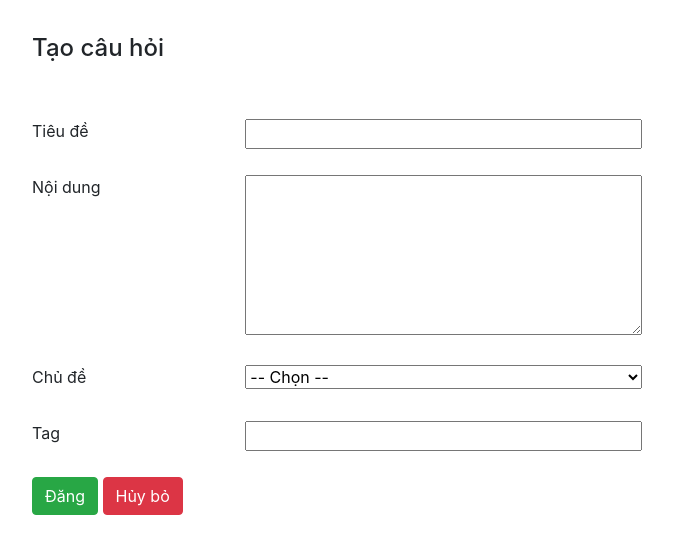
After one commit to nguyenxuanthanh179/CSE485_1851171393_NguyenXuanThanh, a PHP site: page /CSE485_1851171393_NguyenXuanThanh/post.php in a window 1280 px wide. The commit adds this page. Shown: the top 554 px of the page, without its empty margins (303-976 px from the left). Run offline with PHP 8.4, Linux system fonts and the light colour scheme; some libraries are stand-ins or nearby versions.

Commit message:
Tạo câu hỏi

```diff
--- a/3.PROJECT/css/diendan.css
+++ b/3.PROJECT/css/diendan.css
@@ -33,6 +33,11 @@ header ul li a:hover{
 .container .left .content{
     margin-top: 5px;
     margin-bottom: 5px;
+}
+
+.content .content1{
+
+    padding-top: 10px;
 }
 
 /* .container .left .content .left{
--- a/3.PROJECT/js/diendan.js
+++ b/3.PROJECT/js/diendan.js
@@ -1,11 +1,13 @@
 $(document).ready(function(){
     $('#like').click(function(){
         $('#qlt1').html(function(i, val) {
-            return val*1+1 })
+            return +val+1 ;
+        })
     })
 
     $('#unlike').click(function(){
         $('#qlt2').html(function(i, val) {
-            return val*1+1 })
+            return val*1+1 ;
+        })
     })
 })
--- /dev/null
+++ b/3.PROJECT/post.php
@@ -0,0 +1,129 @@
+<?php
+    $conn = mysqli_connect('localhost','root','','webkhoa');
+    if(!$conn){
+        die('Khong the ket noi');
+    }
+?>
+
+<!doctype html>
+<html lang="en">
+  <head>
+    <title>Title</title>
+    <!-- Required meta tags -->
+    <meta charset="utf-8">
+    <meta name="viewport" content="width=device-width, initial-scale=1, shrink-to-fit=no">
+    <link rel="stylesheet" href="css/diendan.css">
+    <script src="https://kit.fontawesome.com/591c492c07.js" crossorigin="anonymous"></script>
+
+    <!-- Bootstrap CSS -->
+    <link rel="stylesheet" href="https://stackpath.bootstrapcdn.com/bootstrap/4.3.1/css/bootstrap.min.css" integrity="sha384-ggOyR0iXCbMQv3Xipma34MD+dH/1fQ784/j6cY/iJTQUOhcWr7x9JvoRxT2MZw1T" crossorigin="anonymous">
+
+    <style>
+        .right input,
+        .right select,
+        .right textarea{
+            width: 100%;
+            outline: none;
+        }
+
+        .right textarea{
+            height: 10rem;
+        }
+
+        .content{
+            width: 50% !important;
+        }
+
+        @media only screen and (max-width:768px){
+            .right input,
+            .right select,
+            .right textarea{
+                margin-top: 0rem !important;
+            }
+
+            .content{
+                width: 100% !important;
+            }
+
+            h6{
+                font-size: 15px !important;
+            }
+        }
+    </style>
+</head>
+  <body>
+
+        <div class="container content">
+                <div class="row">
+                    <div class="col-md-12 mt-4">
+                        <h4>Tạo câu hỏi </h4>
+                     </div>
+                </div>
+            <form action="" method="post">
+                <div class="row mt-5">
+                    <div class="col-md-4 left">
+                        <label>Tiêu đề</label>
+                    </div>
+                    <div class="col-md-8 right">
+                        <input type="text" name="title">
+                    </div>
+
+                    <div class="col-md-4 left">
+                        <label class="mt-4">Nội dung</label>
+                    </div>
+                    <div class="col-md-8 right">
+                        <textarea name="content" class="mt-4"></textarea>
+                    </div>
+
+                    <div class="col-md-4 left">
+                        <label class="mt-4">Chủ đề</label>
+                    </div>
+                    <div class="col-md-8 right">
+                        <select  name="catalogue" class="mt-4">
+                            <option value="0">-- Chọn --</option>
+                            <option value="CSE Forum">CSE Forum</option>
+                            <option value="Tin tức - thông báo">Tin tức - thông báo</option>
+                            <option value="Tư vấn tuyển sinh">Tư vấn tuyển sinh</option>
+                            <option value="Đào tạo - hướng nghiệp">Đào tạo - hướng nghiệp</option>
+                        </select>
+                    </div>
+
+                    <div class="col-md-4 left">
+                        <label class="mt-4">Tag</label>
+                    </div>
+                    <div class="col-md-8 right">
+                        <input type="text" name="tag" class="mt-4">
+                    </div>
+
+
+                    <div class="col-md-12 mt-4">
+                    <button type="submit" class="btn btn-success" name="add">Đăng</button>
+                        <a class="btn btn-danger" href="diendan.php">Hủy bỏ</a>
+                    </div>
+                </div>
+            </form>
+        </div>
+
+        <?php
+            if(isset($_POST['add'])){
+                $title = $_POST['title'];
+                $content = $_POST['content'];
+                $ctl = $_POST['catalogue'];
+                $tag = $_POST['tag'];
+
+                $query = "INSERT INTO forum (title, content, catalogue, tag)
+                VALUES ('$title', '$content', '$ctl', '$tag')";
+
+                mysqli_query($conn, $query);
+
+                header('location: diendan.php');
+            }
+        ?>
+
+    <!-- Optional JavaScript -->
+    <!-- jQuery first, then Popper.js, then Bootstrap JS -->
+    <script src="https://code.jquery.com/jquery-3.3.1.slim.min.js" integrity="sha384-q8i/X+965DzO0rT7abK41JStQIAqVgRVzpbzo5smXKp4YfRvH+8abtTE1Pi6jizo" crossorigin="anonymous"></script>
+    <script src="https://cdnjs.cloudflare.com/ajax/libs/popper.js/1.14.7/umd/popper.min.js" integrity="sha384-UO2eT0CpHqdSJQ6hJty5KVphtPhzWj9WO1clHTMGa3JDZwrnQq4sF86dIHNDz0W1" crossorigin="anonymous"></script>
+    <script src="https://stackpath.bootstrapcdn.com/bootstrap/4.3.1/js/bootstrap.min.js" integrity="sha384-JjSmVgyd0p3pXB1rRibZUAYoIIy6OrQ6VrjIEaFf/nJGzIxFDsf4x0xIM+B07jRM" crossorigin="anonymous"></script>
+  </body>
+</html>
--- a/3.PROJECT/process-login.php
+++ b/3.PROJECT/process-login.php
@@ -37,7 +37,7 @@ if (isset($_POST['button'])) {
                 $_SESSION['user'] = getUserById($rgt_id);
                 header("Location: index.php");
             }else{
-                echo "Chưa khớp";
+                echo ("Bạn đã nhập sai tên hoặc mật khẩu");
             }
         }else{
             echo ".....";
```
Also changed, not shown: 3.PROJECT/diendan.php (+5 -6 lines).
